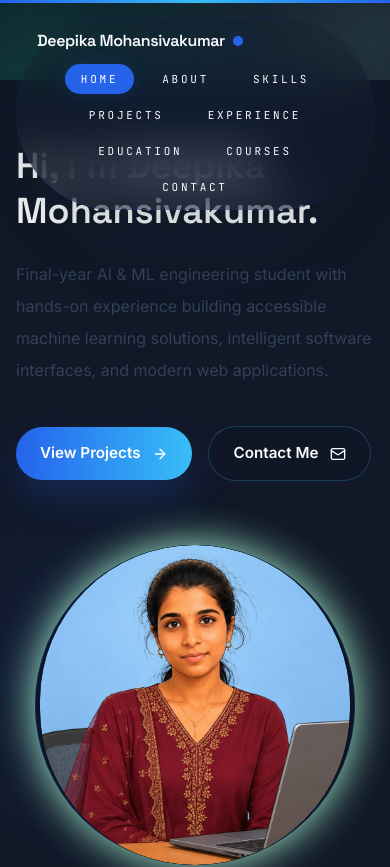
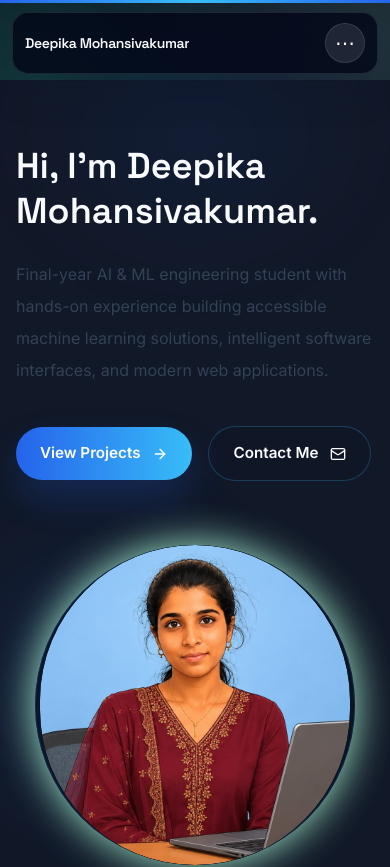
Before and after one commit to DeepikaMohansivakumar/Deepika_Mohansivakumar_Portfolio, a React (Vite) app: page / in a window 390 px wide. Shown: the top 867 px of the page. Built offline with nearby package versions, Linux system fonts and the light colour scheme.

Commit message:
navbar changes

```diff
--- a/src/components/Navbar.tsx
+++ b/src/components/Navbar.tsx
@@ -1,3 +1,4 @@
+import { useState, type MouseEvent } from 'react'
 import { useActiveSection } from '../hooks/useActiveSection'
 
 const SECTIONS = [
@@ -14,14 +15,16 @@ const SECTION_IDS = SECTIONS.map((s) => s.id)
 
 export default function Navbar() {
   const activeId = useActiveSection(SECTION_IDS)
+  const [isMenuOpen, setIsMenuOpen] = useState(false)
 
   const getNavbarOffset = () => {
     if (typeof window === 'undefined') return 80
     return window.innerWidth < 640 ? 72 : 88
   }
 
-  const handleSectionClick = (e: React.MouseEvent<HTMLAnchorElement>, id: string) => {
+  const handleSectionClick = (e: MouseEvent<HTMLAnchorElement>, id: string) => {
     e.preventDefault()
+    setIsMenuOpen(false)
     const target = document.getElementById(id)
     if (target) {
       const top = target.getBoundingClientRect().top + window.scrollY - getNavbarOffset()
@@ -33,14 +36,26 @@ export default function Navbar() {
   }
 
   return (
-    <header className="fixed top-0 left-0 right-0 z-50 px-4 py-4">
-      <nav className="mx-auto flex w-full flex-wrap items-center justify-between gap-3 rounded-full border border-[rgba(30,58,138,0.22)] bg-[rgba(17,24,39,0.22)] px-5 py-3 backdrop-blur-xl shadow-soft">
-        <a href="#home" className="inline-flex items-center gap-2 font-display text-base font-semibold tracking-tight text-[#F8FAFC]">
+    <header className="fixed top-0 left-0 right-0 z-50 px-3 py-3 sm:px-4 sm:py-4">
+      <nav className="mx-auto flex w-full items-center justify-between rounded-2xl border border-white/10 bg-slate-950/80 px-3 py-2.5 shadow-[0_12px_40px_rgba(15,23,42,0.28)] backdrop-blur-xl sm:px-4">
+        <a
+          href="#home"
+          className="truncate font-display text-sm font-semibold tracking-tight text-[#F8FAFC] sm:text-base"
+          onClick={(e) => handleSectionClick(e, 'home')}
+        >
           Deepika Mohansivakumar
-          <span className="inline-flex h-2.5 w-2.5 rounded-full bg-[#2563EB] shadow-[0_0_18px_rgba(37,99,235,0.35)]" />
         </a>
 
-        <ul className="flex flex-wrap justify-center gap-3 md:flex-1 md:justify-center">
+        <button
+          type="button"
+          onClick={() => setIsMenuOpen((prev) => !prev)}
+          className="flex h-10 w-10 items-center justify-center rounded-full border border-white/10 bg-white/10 text-xl text-[#F8FAFC] transition hover:bg-white/20 md:hidden"
+          aria-label="Toggle navigation menu"
+        >
+          ⋯
+        </button>
+
+        <ul className="hidden flex-1 items-center justify-center gap-2 md:flex">
           {SECTIONS.map((s) => (
             <li key={s.id}>
               <a
@@ -57,6 +72,28 @@ export default function Navbar() {
             </li>
           ))}
         </ul>
+
+        {isMenuOpen && (
+          <div className="absolute left-3 right-3 top-full mt-2 rounded-2xl border border-white/10 bg-slate-900/95 p-3 shadow-2xl md:hidden">
+            <ul className="flex flex-col gap-2">
+              {SECTIONS.map((s) => (
+                <li key={s.id}>
+                  <a
+                    href={`#${s.id}`}
+                    onClick={(e) => handleSectionClick(e, s.id)}
+                    className={`flex rounded-full px-4 py-2 text-sm font-medium transition ${
+                      activeId === s.id
+                        ? 'bg-[#2563EB] text-white'
+                        : 'text-slate-200 hover:bg-white/10 hover:text-[#38BDF8]'
+                    }`}
+                  >
+                    {s.label}
+                  </a>
+                </li>
+              ))}
+            </ul>
+          </div>
+        )}
       </nav>
     </header>
   )
```
